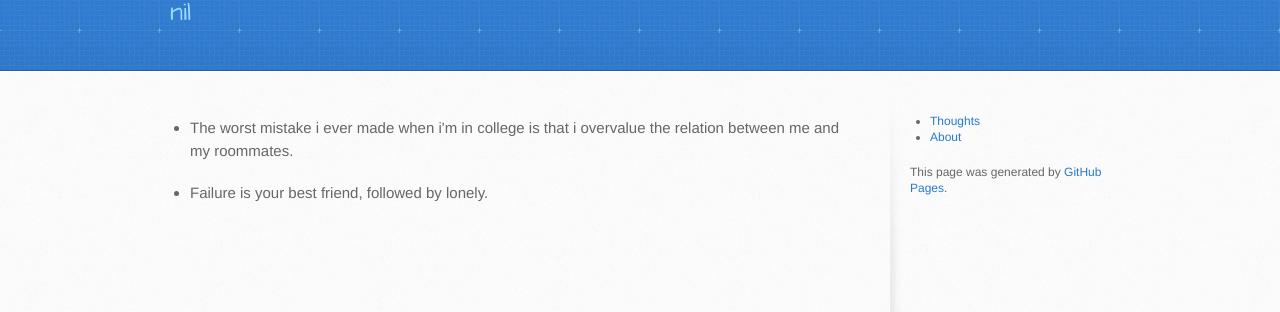
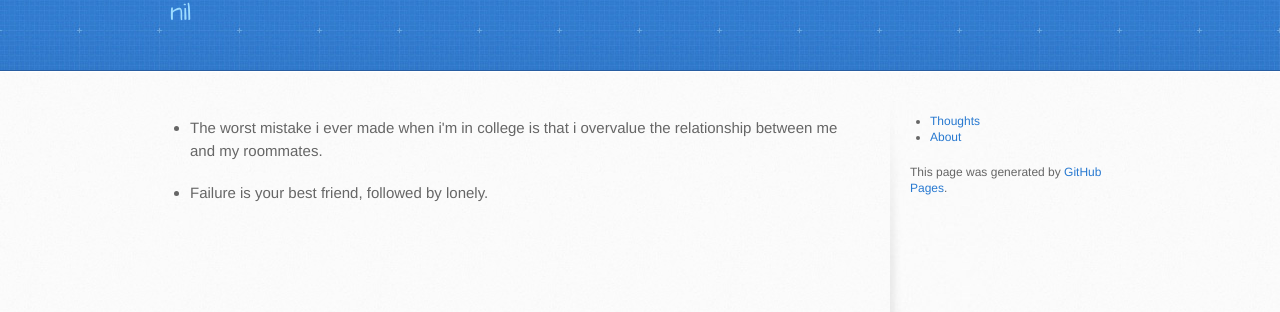
Before and after one commit to ltltlt/ltltlt.github.io, a Jekyll site: the page built from _posts/2018-07-01-thoughts.md, in a window 1280 px wide. Shown: the part 130-442 px from the top of the page. Built offline with Jekyll 4.4.1, drawn with Linux system fonts in a browser that asks for light colours.

Commit message:
fix a little mistake. Sun Jul  1 14:49:30 CST 2018 on ChromeBook

```diff
--- a/_data/thoughts.yml
+++ b/_data/thoughts.yml
@@ -1,5 +1,5 @@
 - who: me
-  content: The worst mistake i ever made when i'm in college is that i overvalue the relation between me and my roommates.
+  content: The worst mistake i ever made when i'm in college is that i overvalue the relationship between me and my roommates.
 
 - who: me
   content: Failure is your best friend, followed by lonely.
```
